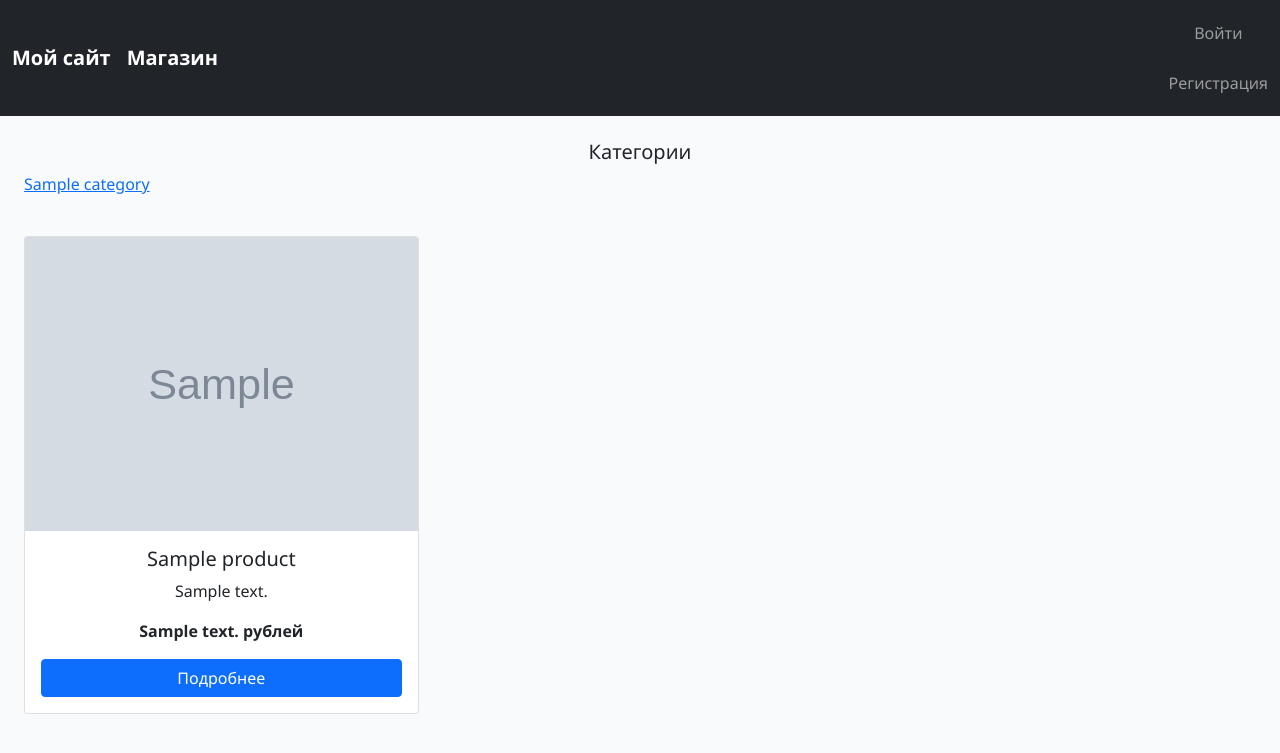
After one commit to OzzyIra/DJANGO_BLOG, a Django app: page /shop/ in a window 1280 px wide. The commit adds this page. Shown: the top 753 px of the page. Run offline with Django 5.2, Linux system fonts and the light colour scheme; tables that the repository leaves empty hold one stand-in row (values such as "Sample post"); grey boxes marked "Sample" are stand-in pictures.

Commit message:
добавили магазин

```diff
--- a/app/models.py
+++ b/app/models.py
@@ -162,3 +162,34 @@ class Message(models.Model):
         verbose_name = 'Message'
         verbose_name_plural = 'Messages'
         ordering = ["-timestamp"]
+
+
+# Модель для категории
+class Category(models.Model):
+    name = models.CharField(max_length=100, unique=True)
+    description = models.TextField(blank=True)
+
+    def __str__(self):
+        return self.name
+
+    class Meta:
+        verbose_name = 'Category'
+        verbose_name_plural = 'Categories'
+
+
+# Модель для товара
+class Product(models.Model):
+    name = models.CharField(max_length=200)
+    description = models.TextField()
+    category = models.ForeignKey(Category, on_delete=models.CASCADE,related_name="products")
+    price = models.DecimalField(max_digits=10, decimal_places=2)
+    image = models.ImageField(upload_to="product_images/",blank=True, null=True)
+    created_at = models.DateTimeField(auto_now_add=True)
+    updated_at = models.DateTimeField(auto_now=True)
+
+    def __str__(self):
+        return self.name
+
+    class Meta:
+        verbose_name = 'Product'
+        verbose_name_plural = 'Products'
--- a/app/templates/app/base.html
+++ b/app/templates/app/base.html
@@ -13,6 +13,7 @@
 <nav class="navbar navbar-expend-lg navbar-dark bg-dark">
     <div class="container">
         <a class="navbar-brand" href="{% url 'home' %}">Мой сайт</a>
+        <a class="navbar-brand" href="{% url 'shop_home' %}">Магазин</a>
         <div class="navbar-nav ms-auto">
             {% if user.is_authenticated %}
             <!-- Добавляем выпадающее меню для профиля -->
--- /dev/null
+++ b/app/templates/app/shop/base.html
@@ -0,0 +1,10 @@
+{% extends 'app/base.html' %}
+
+{% block content %}
+    <div class="container-fluid">
+        {% block shop_content %}
+
+        {% endblock %}
+
+    </div>
+{% endblock %}
--- /dev/null
+++ b/app/templates/app/shop/home.html
@@ -0,0 +1,45 @@
+{% extends 'app/shop/base.html' %}
+
+{% block shop_content %}
+<!--навигация по категориям-->
+<div class="row mb-4">
+    <div class="col">
+        <h5>Категории</h5>
+        <ul class="list-unstyled" style="display:flex;gap:15px">
+            {% for cat in categories %}
+                <li><a href="{% url 'shop_category' cat.id %}">{{cat.name}}</a></li>
+            {% endfor %}
+
+        </ul>
+    </div>
+
+</div>
+
+<!--список товаров-->
+<div class="row">
+    {% for product in products %}
+    <div class="col-md-4 mb-4">
+        <div class="card h-188">
+            {% if product.image %}
+                <img src="{{product.image.url}}" class="card-img-top" alt="{{product.name}}">
+            {% else %}
+                <img src="" class="card-img-top" alt="Нет изображения">
+            {% endif %}
+            <div class="card-body d-flex flex-column">
+                <h5 class="card-title">{{product.name}}</h5>
+                <p class="card-text">{{product.description|truncatechars:100}}</p>
+                <p class="card-text mt-auto"><strong>{{product.description|truncatechars:100}} рублей</strong></p>
+                <a href="{% url 'shop_product_detail' product.id %}" class="btn btn-primary mt-auto">Подробнее</a>
+
+            </div>
+        </div>
+    </div>
+    {% empty %}
+    <div class="col">
+        <p class="text-muted">Товаров пока нет</p>
+    </div>
+    {% endfor %}
+
+</div>
+
+{% endblock %}
--- a/app/urls.py
+++ b/app/urls.py
@@ -16,8 +16,13 @@ urlpatterns = [
     path('favorites/', views.favorites, name='favorites'),
     path('post/<int:post_id>/toggle_favorite/', views.toggle_favorite, name='toggle_favorite'),
     path('message/', views.messages_list, name='messages_list'),
-    path('messages/<int:recipient_id>',views.messages_list,name='messages_list'),
+    path('messages/<int:recipient_id>', views.messages_list, name='messages_list'),
     path('messages/send/<int:recipient_id>', views.send_message, name='send_message'),
     path('profile/', views.profile_edit, name='profile_edit'),
     path('profile/<str:username>/', views.profile_view, name='profile_view'),
+
+    # Магазин
+    path('shop/', views.shop_home, name="shop_home"),
+    path('shop/category/<int:category_id>/', views.shop_category, name="shop_category"),
+    path('shop/product/<int:product_id>/', views.shop_product_detail, name="shop_product_detail"),
 ]
--- a/app/views.py
+++ b/app/views.py
@@ -7,7 +7,7 @@ from django.urls import reverse
 from django.contrib.auth.models import User
 from django.db.models import Q
 from .forms import UserRegisterForm, UserLoginForm, PostForm, CommentForm, UserProfileForm, MessageForm
-from .models import Post, Like, Comment, CommentLike, UserProfile, Favorite, Message
+from .models import Post, Like, Comment, CommentLike, UserProfile, Favorite, Message, Category, Product
 
 
 def register(request):
@@ -330,7 +330,8 @@ def messages_list(request, recipient_id=None):
         ).order_by('-timestamp').first()
         return last_msg.timestamp if last_msg else None
 
-    sorted_contacts_with_unread = sorted(contacts_with_unread, key=lambda x: get_last_message_time(x['contact']), reverse=True)
+    sorted_contacts_with_unread = sorted(contacts_with_unread, key=lambda x: get_last_message_time(x['contact']),
+                                         reverse=True)
     selected_conversation = None
     selected_recipient = None
 
@@ -374,3 +375,30 @@ def send_message(request, recipient_id):
         'form': form,
         'recipient': recipient,
     })
+
+
+def shop_home(request):
+    products = Product.objects.select_related("category").all()
+    categories = Category.objects.all()
+    return render(request, 'app/shop/home.html', {
+        "products": products,
+        "categories": categories,
+    })
+
+
+def shop_category(request, category_id):
+    category = get_object_or_404(Category, id=category_id)
+    products = Product.objects.filter(category=category).select_related('category')
+    categories = Category.objects.all()
+    return render(request, 'app/shop/category.html', {
+        "products": products,
+        "category": category,
+        "categories": categories,
+    })
+
+
+def shop_product_detail(request, product_id):
+    product = get_object_or_404(Product, id=product_id)
+    return render(request, 'app/shop/product_detail.html', {
+        "product": product,
+    })
```
Also changed, not shown: app/admin.py (+25 -1 lines), BLOG/urls.py (line endings or trailing spaces), app/migrations/0007_category_product.py (added).
